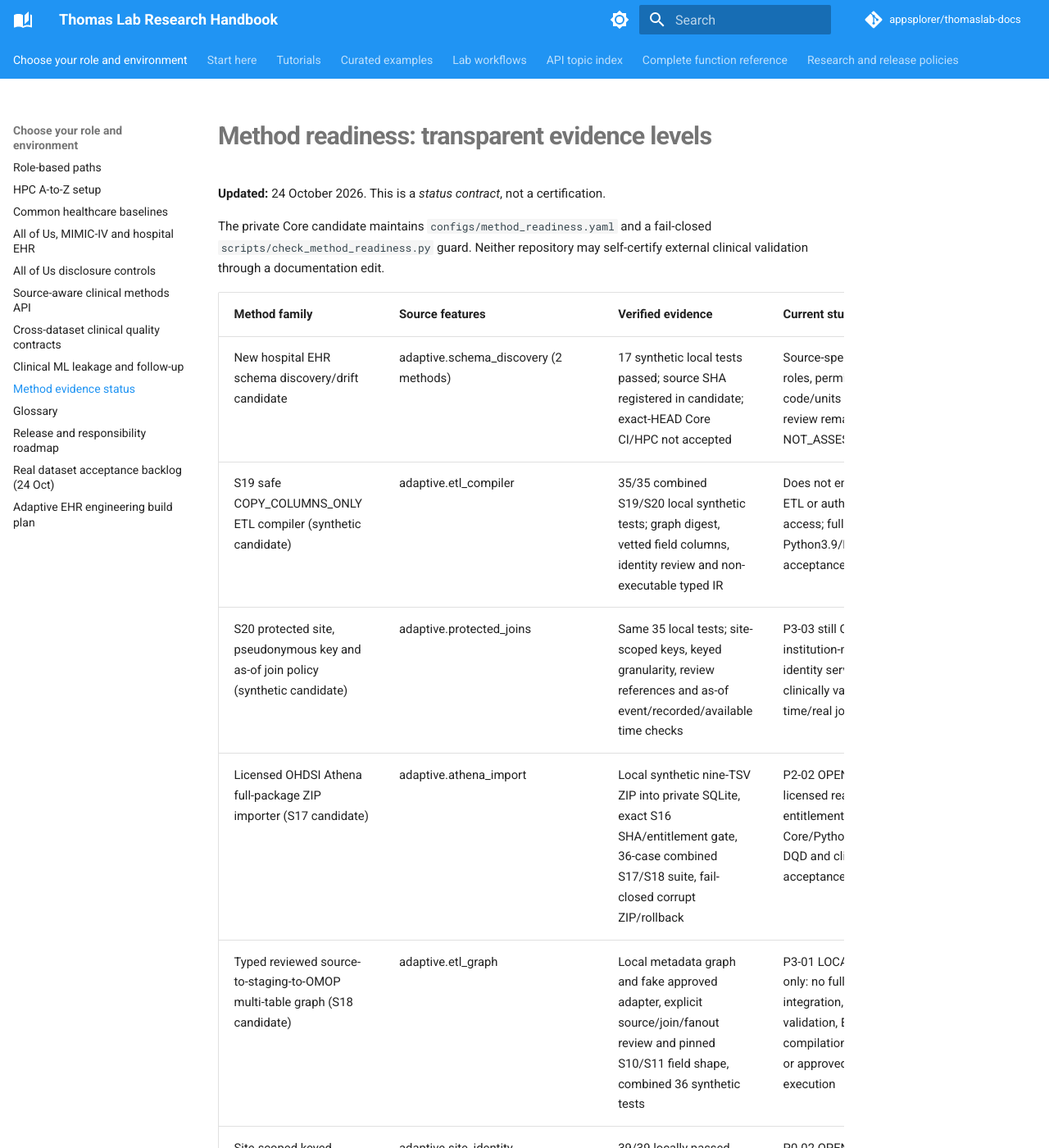
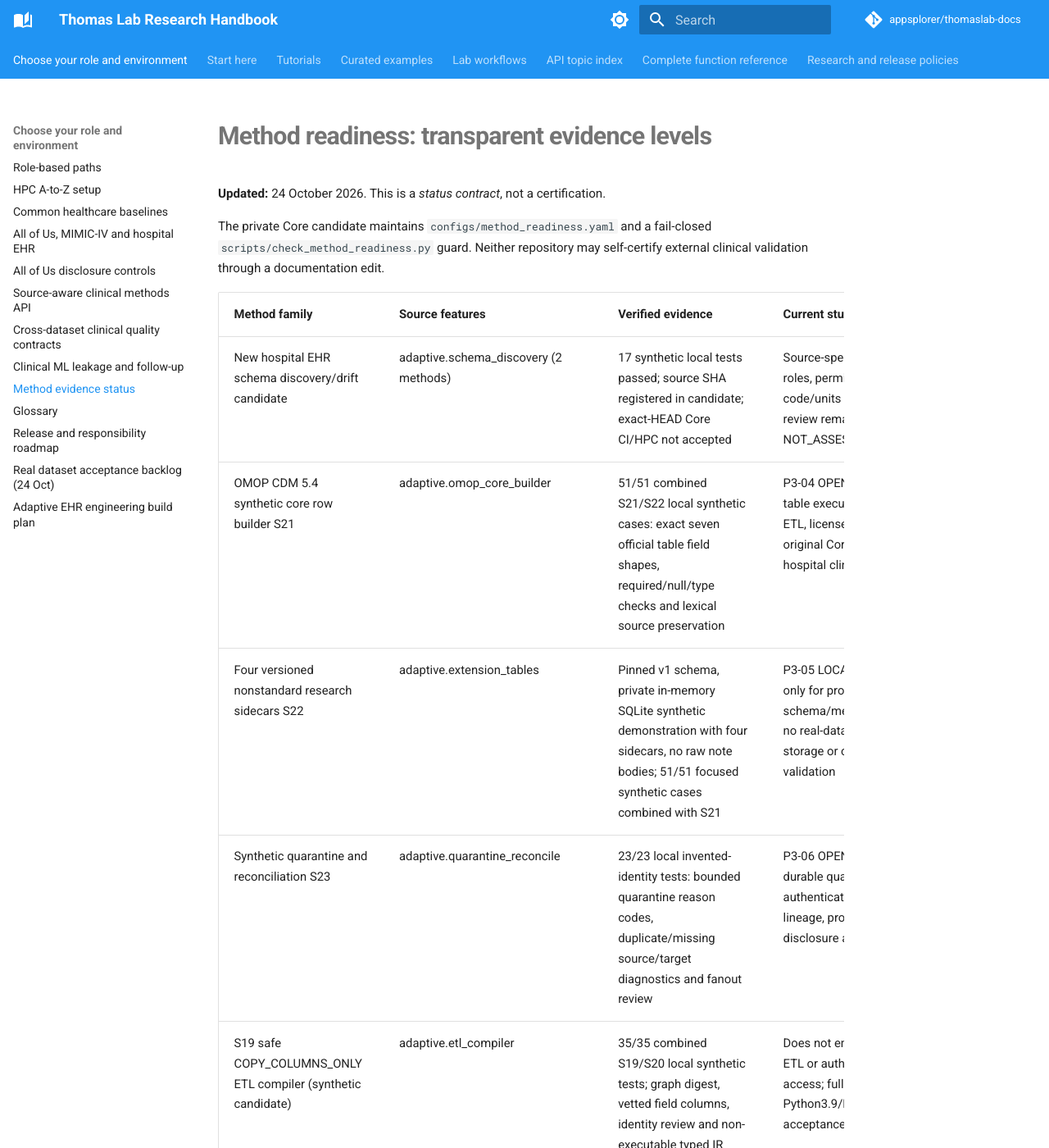
Before and after one commit to appsplorer/thomaslab-docs, an MkDocs documentation site: the page built from docs/guides/method-readiness.md, in a window 1280 px wide and 1400 px high. Shown: the whole window at 82% size. Built offline with MkDocs 1.6.1 and Material for MkDocs 9.7.7, drawn with Linux system fonts in a browser that asks for light colours; comment, search, counter and statistics services are not loaded.

Commit message:
docs(ehr): separate S21/S22/S23 synthetic evidence and unresolved patient-data acceptance

```diff
--- a/docs/guides/method-readiness.md
+++ b/docs/guides/method-readiness.md
@@ -9,6 +9,9 @@ self-certify external clinical validation through a documentation edit.
 | Method family | Source features | Verified evidence | Current study-level gate |
 |---|---|---|---|
 | New hospital EHR schema discovery/drift candidate | adaptive.schema_discovery (2 methods) | 17 synthetic local tests passed; source SHA registered in candidate; exact-HEAD Core CI/HPC not accepted | Source-specific schema, roles, permissions, code/units and clinician review remain NOT_ASSESSED |
+| OMOP CDM 5.4 synthetic core row builder S21 | adaptive.omop_core_builder | 51/51 combined S21/S22 local synthetic cases: exact seven official table field shapes, required/null/type checks and lexical source preservation | P3-04 OPEN: no full 39-table executable OMOP ETL, licensed concepts, original Core/HPC or hospital clinical approval |
+| Four versioned nonstandard research sidecars S22 | adaptive.extension_tables | Pinned v1 schema, private in-memory SQLite synthetic demonstration with four sidecars, no raw note bodies; 51/51 focused synthetic cases combined with S21 | P3-05 LOCAL_TEST_PASS only for proposed schema/memory fixture; no real-data institutional storage or clinical validation |
+| Synthetic quarantine and reconciliation S23 | adaptive.quarantine_reconcile | 23/23 local invented-identity tests: bounded quarantine reason codes, duplicate/missing source/target diagnostics and fanout review | P3-06 OPEN: no governed durable quarantine, authenticated row lineage, protected data or disclosure approval |
 | S19 safe COPY_COLUMNS_ONLY ETL compiler (synthetic candidate) | adaptive.etl_compiler | 35/35 combined S19/S20 local synthetic tests; graph digest, vetted field columns, identity review and non-executable typed IR | Does not emit executable ETL or authorize source access; full Core Python3.9/HPC/clinical acceptances not passed |
 | S20 protected site, pseudonymous key and as-of join policy (synthetic candidate) | adaptive.protected_joins | Same 35 local tests; site-scoped keys, keyed granularity, review references and as-of event/recorded/available time checks | P3-03 still OPEN: no institution-managed identity service or clinically validated time/real join tests |
 | Licensed OHDSI Athena full-package ZIP importer (S17 candidate) | adaptive.athena_import | Local synthetic nine-TSV ZIP into private SQLite, exact S16 SHA/entitlement gate, 36-case combined S17/S18 suite, fail-closed corrupt ZIP/rollback | P2-02 OPEN: independent licensed real package, entitlement, exact Core/Python3.9/HPC, DQD and clinical source acceptance NOT PASSED |
```
